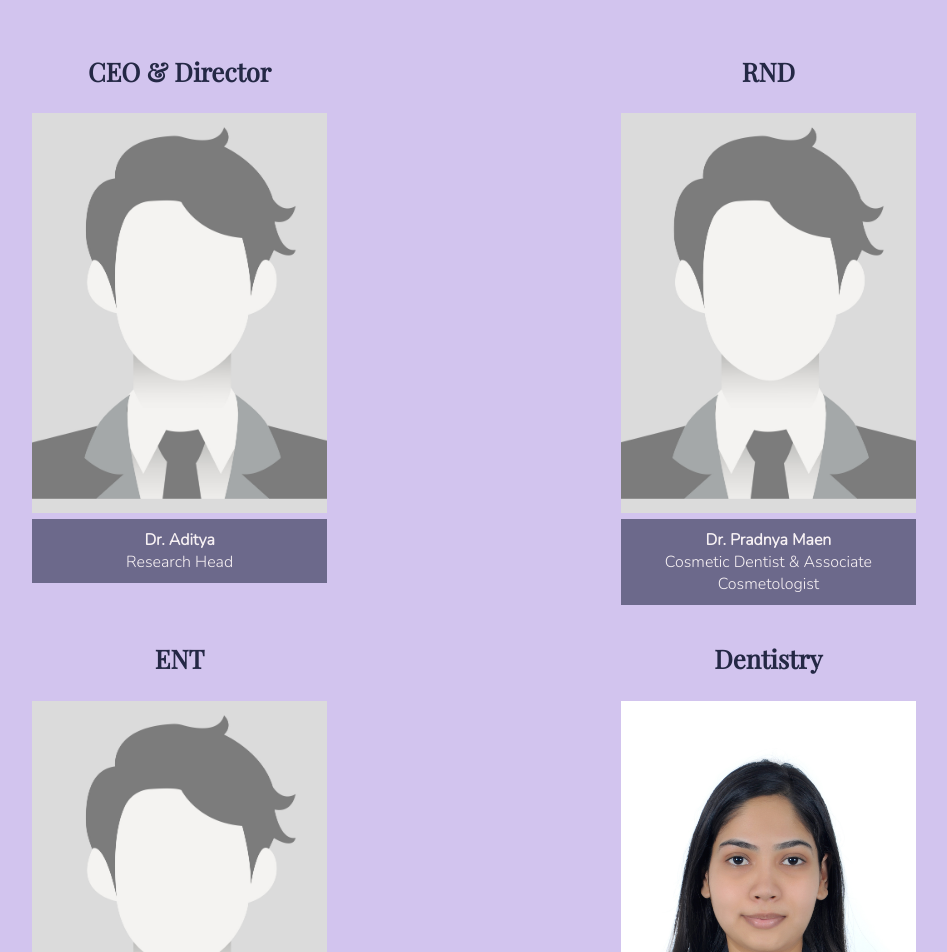
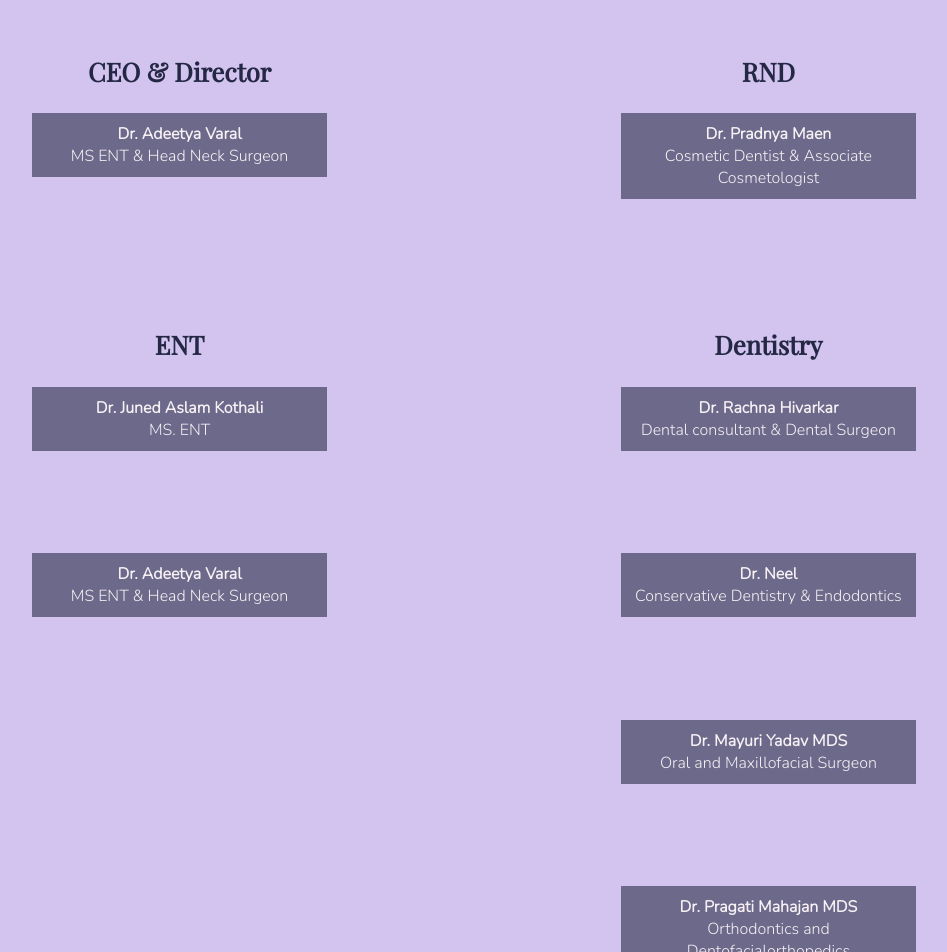
Before and after one commit to Abhishek-Yadav17/SwamiHospital, a React (Vite) app in the folder hospital/: page /team in a window 1280 px wide. Shown: the part 340-1292 px from the top of the page, without its empty margins (166-1113 px from the left). Built offline with nearby package versions, Linux system fonts and the light colour scheme.

Commit message:
removed photos from team page

```diff
--- a/hospital/src/components/DoctorPage.jsx
+++ b/hospital/src/components/DoctorPage.jsx
@@ -36,14 +36,6 @@ const DoctorPage = () => {
                         viewport={{ once: true, amount: 0.4 }}
                         style={{ display: 'flex', gap: '2rem' }}
                     >
-                        <motion.div
-                            className="doctor-left"
-                            initial={{ opacity: 0, x: -100 }}
-                            whileInView={{ opacity: 1, x: 0 }}
-                            transition={{ duration: 0.6 }}
-                        >
-                            <img src={doctor.img} alt={doctor.name} />
-                        </motion.div>
                         <motion.div
                             className="doctor-right"
                             initial={{ opacity: 0, x: 100 }}
--- a/hospital/src/components/Team.jsx
+++ b/hospital/src/components/Team.jsx
@@ -58,12 +58,6 @@ const Team = () => {
                                                     onHoverEnd={() => setHovered(null)}
                                                     onClick={() => (window.location.href = `/doctors/${id}`)}
                                                 >
-                                                    <motion.img
-                                                        src={doctorData[category][id].img}
-                                                        alt={name}
-                                                        whileHover={{ scale: 1.05 }}
-                                                        transition={{ type: "tween", duration: 0.3 }}
-                                                    />
                                                     <motion.div
                                                         className="doctor-info"
                                                     >
@@ -100,12 +94,6 @@ const Team = () => {
                                                     onHoverEnd={() => setHovered(null)}
                                                     onClick={() => (window.location.href = `/doctors/${id}`)}
                                                 >
-                                                    <motion.img
-                                                        src={doctorData[category][id].img}
-                                                        alt={name}
-                                                        whileHover={{ scale: 1.05 }}
-                                                        transition={{ type: "tween", duration: 0.3 }}
-                                                    />
                                                     <motion.div
                                                         className="doctor-info"
                                                     >
@@ -142,12 +130,6 @@ const Team = () => {
                                                     onHoverEnd={() => setHovered(null)}
                                                     onClick={() => (window.location.href = `/doctors/${id}`)}
                                                 >
-                                                    <motion.img
-                                                        src={doctorData[category][id].img}
-                                                        alt={name}
-                                                        whileHover={{ scale: 1.05 }}
-                                                        transition={{ type: "tween", duration: 0.3 }}
-                                                    />
                                                     <motion.div
                                                         className="doctor-info"
                                                     >
--- a/hospital/src/doctorsData.json
+++ b/hospital/src/doctorsData.json
@@ -1,8 +1,8 @@
 {
   "CEO & Director": {
     "dr-aditya": {
-      "name": "Dr. Aditya",
-      "role": "Research Head",
+      "name": "Dr. Adeetya Varal",
+      "role": "MS ENT & Head Neck Surgeon",
       "phone": "+91-XXXXXXXXXX",
       "img": "/placeholder.jpg",
       "about": "Dr. Aditya is an MDS in Orthodontics and Dentofacial Orthopedics with 1 year of clinical experience.",
@@ -52,21 +52,21 @@
   },
   "ENT": {
     "dr-zunaid": {
-      "name": "Dr. Zunaid",
-      "role": "Orthodontist",
+      "name": "Dr. Juned Aslam Kothali ",
+      "role": "MS. ENT",
       "phone": "+91-XXXXXXXXXX",
       "img": "/placeholder.jpg",
       "about": "Dr. Pragati Mahajan is an MDS in Orthodontics and Dentofacial Orthopedics with 1 year of clinical experience.",
       "designation": [
-        "MDS (Orthodontics and Dentofacial Orthopedics)"
+        "ENT Consultant"
       ],
       "experience": [
-        "1 year"
+        " 4 years of handling and managing of all ENT cases"
       ],
       "services": [
-        "Fixed appliances (metal, ceramic, self-ligating braces)",
-        "Aligners",
-        "Myofunctional appliances"
+        "Management of  ENT procedures",
+        "OPD procedures",
+        "Counseling with Patients"
       ],
       "social": {
         "facebook": "",
@@ -75,11 +75,11 @@
       }
     },
     "dr-aditya-ent": {
-      "name": "Dr. Aditya",
-      "role": "Orthodontist",
+      "name": "Dr. Adeetya Varal",
+      "role": "MS ENT & Head Neck Surgeon",
       "phone": "+91-XXXXXXXXXX",
       "img": "/placeholder.jpg",
-      "about": "Dr. Pragati Mahajan is an MDS in Orthodontics and Dentofacial Orthopedics with 1 year of clinical experience.",
+      "about": "Dr. Aditya is an MDS in Orthodontics and Dentofacial Orthopedics with 1 year of clinical experience.",
       "designation": [
         "MDS (Orthodontics and Dentofacial Orthopedics)"
       ],
@@ -228,11 +228,11 @@
   },
   "Facial Aesthetics": {
     "dr-aditya-fa": {
-      "name": "Dr. Aditya",
-      "role": "Orthodontist",
+      "name": "Dr. Adeetya Varal",
+      "role": "MS ENT & Head Neck Surgeon",
       "phone": "+91-XXXXXXXXXX",
       "img": "/placeholder.jpg",
-      "about": "Dr. Pragati Mahajan is an MDS in Orthodontics and Dentofacial Orthopedics with 1 year of clinical experience.",
+      "about": "Dr. Aditya is an MDS in Orthodontics and Dentofacial Orthopedics with 1 year of clinical experience.",
       "designation": [
         "MDS (Orthodontics and Dentofacial Orthopedics)"
       ],
--- a/hospital/src/styles/DoctorPage.scss
+++ b/hospital/src/styles/DoctorPage.scss
@@ -17,7 +17,7 @@ main {
         position: relative;
 
         .doctors-top {
-            height: 70vh;
+            height: fit-content;
             width: 90%;
             display: flex;
 
@@ -27,29 +27,13 @@ main {
                 width: 100%;
             }
 
-            .doctor-left {
-                width: 40%;
-                height: 100%;
-
-                @media (max-width: 768px) {
-                    width: 100%;
-                    height: 50%;
-                }
-
-                img {
-                    height: 100%;
-                    width: 100%;
-                    object-fit: cover;
-                    object-position: top;
-                }
-            }
-
             .doctor-right {
-                width: 60%;
+                width: 100%;
                 height: 100%;
                 display: flex;
                 flex-direction: column;
                 justify-content: space-between;
+                align-items: center;
                 padding: 0 4vw;
 
                 @media (max-width: 768px) {
--- a/hospital/src/styles/Team.scss
+++ b/hospital/src/styles/Team.scss
@@ -88,20 +88,13 @@ main {
 
             .elem {
               width: 100%;
-              height: 50vh;
+              height: fit-content;
               position: relative;
               cursor: pointer;
 
               @media (max-width: 768px) {
                 height: 60vh;
                 border-radius: 1vw;
-              }
-
-              img {
-                height: 100%;
-                width: 100%;
-                object-fit: cover;
-                object-position: top;
               }
 
               .doctor-info {
@@ -169,20 +162,13 @@ main {
 
             .elem {
               width: 100%;
-              height: 50vh;
+              height: fit-content;
               position: relative;
               cursor: pointer;
 
               @media (max-width: 768px) {
                 height: 60vh;
                 border-radius: 1vw;
-              }
-
-              img {
-                height: 100%;
-                width: 100%;
-                object-fit: cover;
-                object-position: top;
               }
 
               .doctor-info {
```
